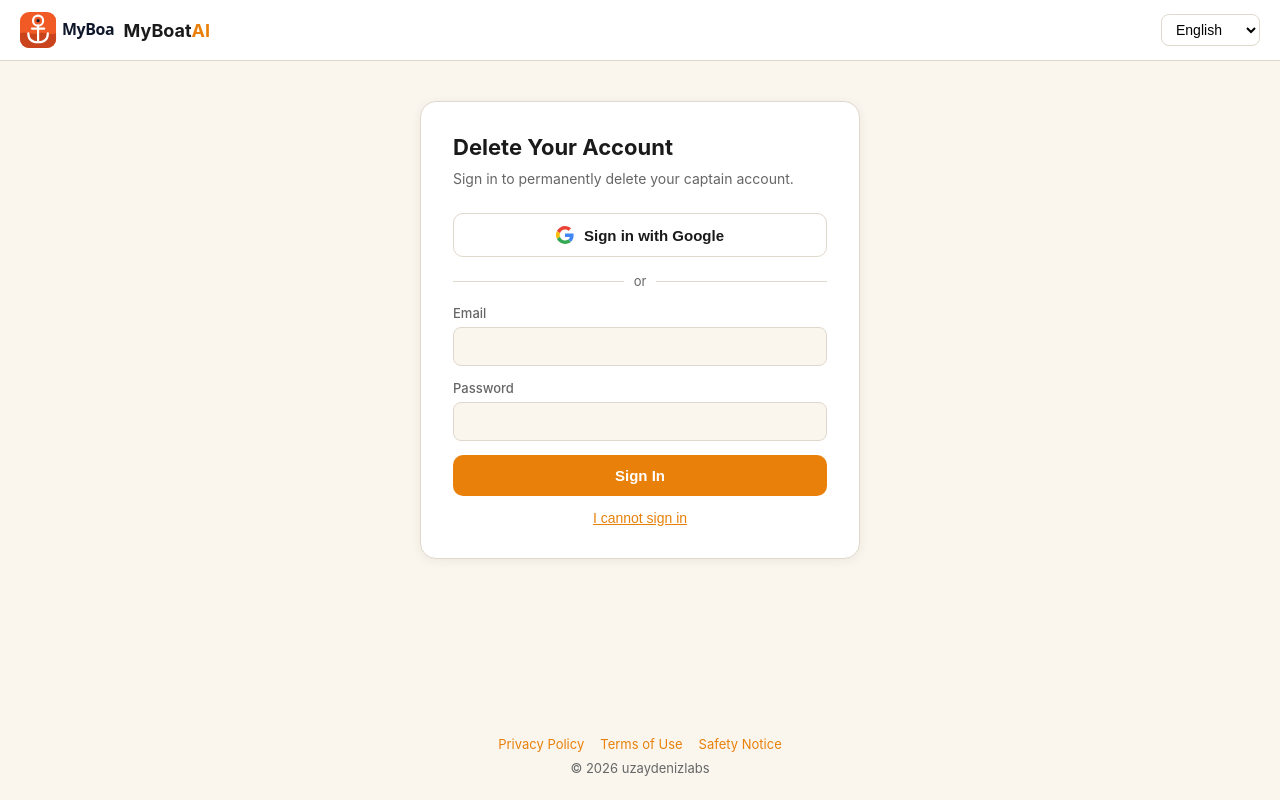
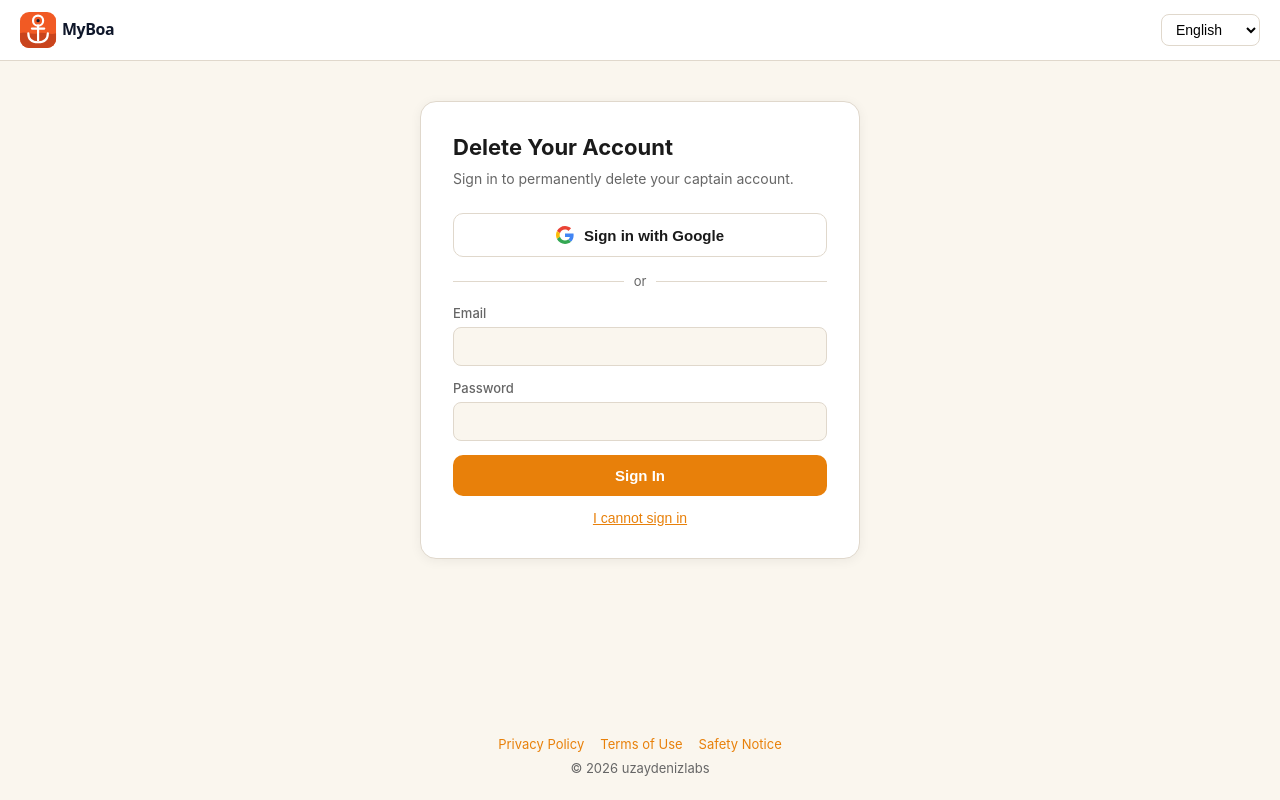
Before and after one commit to uzaydenizdeveloper/MyBoatAi, a plain HTML site: page account-deletion.html in a window 1280 px wide. Drawn offline with Linux system fonts and the light colour scheme; no server answers.

Commit message:
Fix header: remove duplicate wordmark text
Logo SVG already contains the wordmark; remove the extra HTML span
to avoid double text in the header.

Co-Authored-By: Claude Sonnet 4.6 <noreply@anthropic.com>
Claude-Session: https://claude.ai/code/session_019vuXwtnEDC8v5SdzvLtTWU

```diff
--- a/account-deletion.html
+++ b/account-deletion.html
@@ -43,8 +43,6 @@
       color: var(--text);
     }
     .logo-link img { height: 36px; width: auto; }
-    .app-name { font-size: 18px; font-weight: 700; }
-    .app-name span { color: var(--orange); }
     #lang-select {
       border: 1px solid var(--border);
       background: var(--card);
@@ -295,7 +293,6 @@
 <header>
   <a href="https://play.google.com/store/apps/details?id=com.myboatai.app" class="logo-link" target="_blank" rel="noopener">
     <img src="myboat-logo.svg" alt="MyBoatAI" onerror="this.style.display='none'">
-    <span class="app-name">MyBoat<span>AI</span></span>
   </a>
   <select id="lang-select">
     <option value="en">English</option>
```
